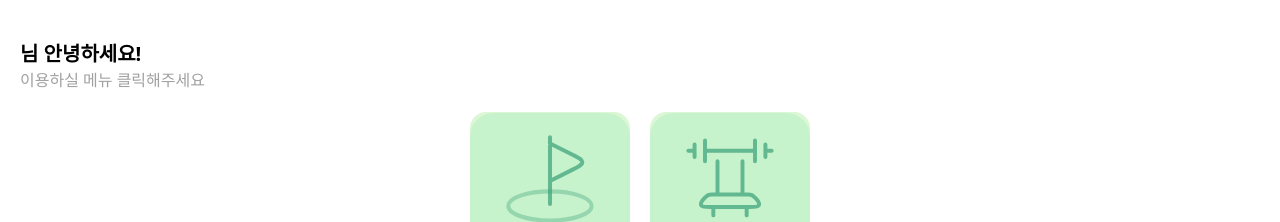
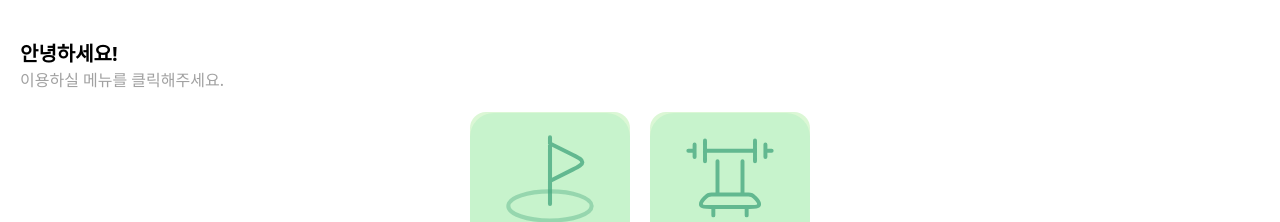
Before and after one commit to keep-prototype/keep-prototype, a React (Vite) app: page / in a window 1280 px wide. Shown: the top 222 px of the page. Built offline with nearby package versions, Linux system fonts and the light colour scheme.

Commit message:
fix: 회의 전 자잘한 버그 수정

```diff
--- a/src/App.jsx
+++ b/src/App.jsx
@@ -15,6 +15,7 @@ import {
   GOLF_RESERVATION_TABLE,
 } from './constants/GOLF_TABLE';
 import { MyReservation } from './pages/MyReservation';
+import { BottomBar } from './widgets/BottomBar';
 
 function App() {
   const location = useLocation();
@@ -31,17 +32,22 @@ function App() {
   }, [location.pathname]);
 
   return (
+    <>
       <Routes>
+        {/* <Route path="/" element={isAuth ? <Home /> : <Login />} /> */}
         <Route path="/" element={<Home />} />
         <Route path="golf" element={isAuth ? <Golf /> : <Login />} />
         <Route path="golf/:zoneId" element={<GolfReservation />} />
         <Route path="menu" element={<Menu />} />
         <Route path="profile" element={isAuth ? <Profile /> : <Login />} />
+        <Route path="login" element={<Login />} />
         <Route
           path="profile/my-reservation"
           element={isAuth ? <MyReservation /> : <Login />}
         />
       </Routes>
+      {<BottomBar />}
+    </>
   );
 }
 
--- a/src/main.jsx
+++ b/src/main.jsx
@@ -6,7 +6,6 @@ import { BottomBar } from './widgets/BottomBar.jsx';
 
 createRoot(document.getElementById('root')).render(
   <BrowserRouter>
-    <BottomBar />
     <App />
   </BrowserRouter>
 );
--- a/src/pages/Golf.jsx
+++ b/src/pages/Golf.jsx
@@ -6,7 +6,7 @@ export const Golf = () => {
     <main className="flex flex-col items-center justify-center">
       <p className="fixed top-5 left-5 text-2xl font-bold">타석예약</p>
       <section className="grid grid-cols-3 gap-2 w-screen px-4 pt-30">
-        {GOLF_ZONE_TABLE.map((el) => {
+        {GOLF_ZONE_TABLE?.map((el) => {
           return <GolfZone key={el} zoneId={el} />;
         })}
       </section>
--- a/src/pages/Home.jsx
+++ b/src/pages/Home.jsx
@@ -18,8 +18,12 @@ export const Home = () => {
   return (
     <main className="">
       <section className="w-screen flex flex-col pt-10 pl-5 pb-5">
-        <p className="text-xl font-bold">{userInfo.userName}님 안녕하세요!</p>
-        <p className="text-md text-neutral-400">이용하실 메뉴 클릭해주세요</p>
+        <p className="text-xl font-bold">
+          {userInfo.userName && userInfo.userName + '님 '}안녕하세요!
+        </p>
+        <p className="text-md text-neutral-400">
+          이용하실 메뉴를 클릭해주세요.
+        </p>
       </section>
       <section className="w-screen h-screen flex flex-col items-center gap-5">
         <div className="flex gap-5">
@@ -29,24 +33,15 @@ export const Home = () => {
           >
             <GolfIcon />
           </figure>
-          <figure
-            className="w-40 h-40 bg-green-light rounded-2xl"
-            onClick={handleGolfClick}
-          >
+          <figure className="w-40 h-40 bg-green-light rounded-2xl">
             <FitnessCenterIcon />
           </figure>
         </div>
         <div className="flex gap-5">
-          <figure
-            className="w-40 h-40 bg-green-light rounded-2xl"
-            onClick={handleGolfClick}
-          >
+          <figure className="w-40 h-40 bg-green-light rounded-2xl">
             <ReadingRoom />
           </figure>
-          <figure
-            className="w-40 h-40 bg-green-light rounded-2xl"
-            onClick={handleGolfClick}
-          >
+          <figure className="w-40 h-40 bg-green-light rounded-2xl">
             <CommunityIcon />
           </figure>
         </div>
--- a/src/store/atoms.js
+++ b/src/store/atoms.js
@@ -3,13 +3,6 @@ import { getItem, getListItem } from '../shared/lib/localStorage';
 export const golfReservationTable = getListItem('golfReservationTable');
 
 export const golfRepairTable = getListItem('golfRepairTable');
-
-export const userInfo = {
-  userName: getItem('userName'),
-  aptName: getItem('aptName'),
-  aptDong: getItem('aptDong'),
-  aptHo: getItem('aptHo'),
-};
 
 export const getUserInfo = () => {
   const userInfo = {
```
Lines whose indentation alone changed are shown as unchanged.
